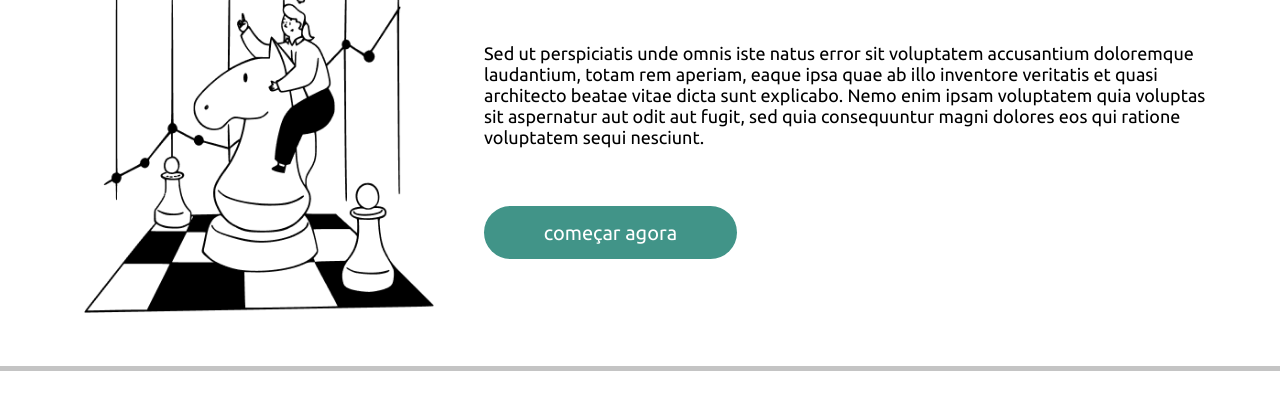
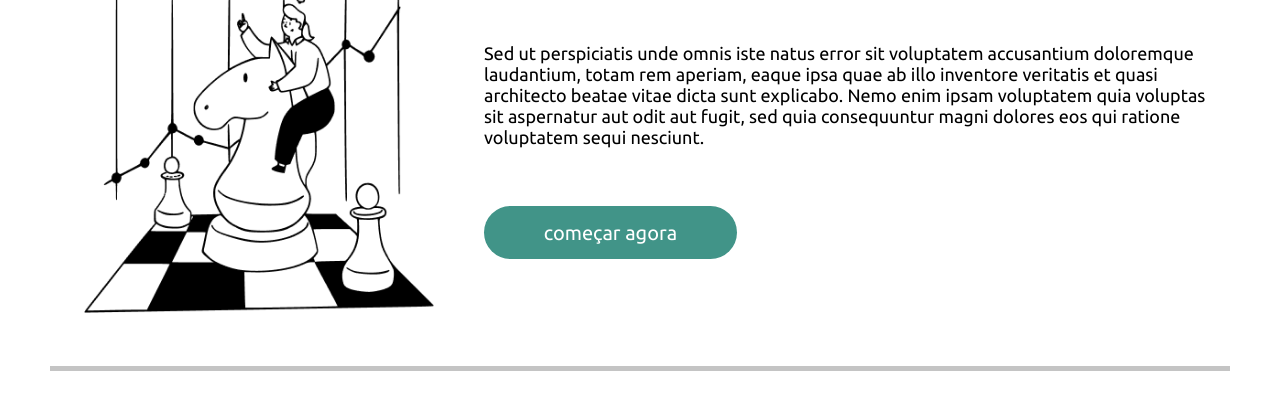
Before and after one commit to fercosta92/projeto-dindin1, a plain HTML site: page cursos.html in a window 1280 px wide. Shown: the part 366-784 px from the top of the page. Drawn offline with nearby package versions, Linux system fonts and the light colour scheme.

Commit message:
linha horizontal

```diff
--- a/cursos.css
+++ b/cursos.css
@@ -93,7 +93,7 @@
 
 #linha-horizontal {
     padding: 0 100px 0 80px;
-    width: 1244px;
+    width: 1000px;
     height: 5px;
     left: 82px;
     top: 834px;
```
